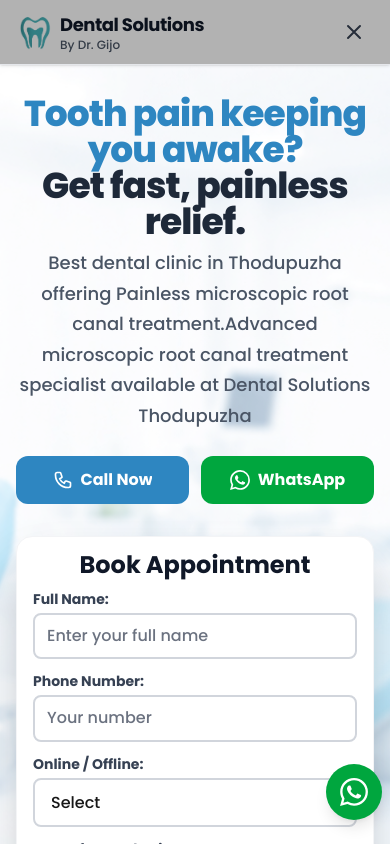
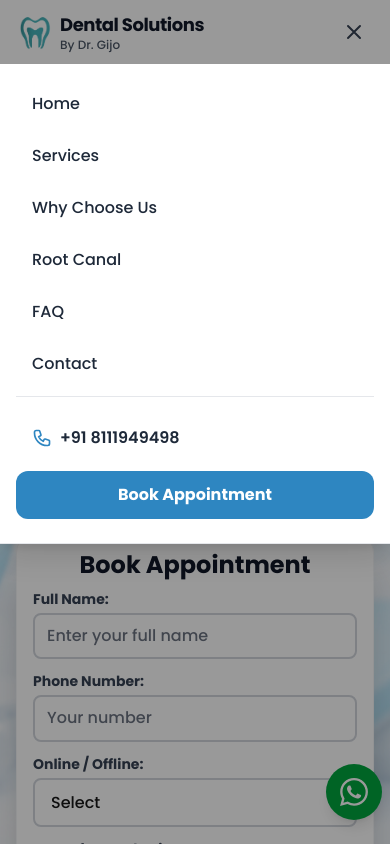
Before and after one commit to externalwebwork/dr-gijo, a Next.js app: page / in a window 390 px wide. Both pictures are taken after a click on the button 354 px from the left and 32 px from the top of the page. Shown: the top 844 px of the page. Built offline with nearby package versions, Linux system fonts and the light colour scheme.

Commit message:
sample last5

```diff
--- a/app/components/MobileNav.tsx
+++ b/app/components/MobileNav.tsx
@@ -1,9 +1,13 @@
 "use client";
 
-import { useState } from "react";
+import { useState, useEffect } from "react";
+import { createPortal } from "react-dom";
 
 export default function MobileNav() {
   const [isOpen, setIsOpen] = useState(false);
+  const [mounted, setMounted] = useState(false);
+
+  useEffect(() => setMounted(true), []);
 
   const navLinks = [
     { href: "#home", label: "Home" },
@@ -16,9 +20,61 @@ export default function MobileNav() {
 
   const handleLinkClick = () => setIsOpen(false);
 
+  const menuContent =
+    mounted &&
+    createPortal(
+      <>
+        {/* Backdrop - below panel so panel is clickable */}
+        <div
+          className="fixed inset-0 bg-black/40 z-[9998]"
+          onClick={handleLinkClick}
+          aria-hidden="true"
+          style={{ top: 0, left: 0, right: 0, bottom: 0 }}
+        />
+        {/* Dropdown panel - below nav bar (top-16 = 4rem, sm:top-20 = 5rem), above backdrop */}
+        <div
+          className="fixed left-0 right-0 w-full top-16 sm:top-20 bg-white border-b border-gray-200 shadow-xl z-[9999]"
+        >
+          <div className="px-4 py-4 space-y-1 max-h-[calc(100vh-5rem)] overflow-y-auto">
+            {navLinks.map((link) => (
+              <a
+                key={link.href}
+                href={link.href}
+                onClick={handleLinkClick}
+                className="block py-3 px-4 text-gray-800 hover:text-[#2E86C1] hover:bg-blue-50 rounded-lg font-medium text-base transition-colors"
+              >
+                {link.label}
+              </a>
+            ))}
+            <div className="pt-4 pb-2 space-y-2 border-t border-gray-200 mt-2">
+              <a
+                href="tel:+918111949498"
+                onClick={handleLinkClick}
+                className="flex items-center gap-2 py-3 px-4 text-gray-800 font-semibold"
+              >
+                <svg className="w-5 h-5 text-[#2E86C1] flex-shrink-0" fill="none" stroke="currentColor" viewBox="0 0 24 24">
+                  <path strokeLinecap="round" strokeLinejoin="round" strokeWidth={2} d="M3 5a2 2 0 012-2h3.28a1 1 0 01.948.684l1.498 4.493a1 1 0 01-.502 1.21l-2.257 1.13a11.042 11.042 0 005.516 5.516l1.13-2.257a1 1 0 011.21-.502l4.493 1.498a1 1 0 01.684.949V19a2 2 0 01-2 2h-1C9.716 21 3 14.284 3 6V5z" />
+                </svg>
+                +91 8111949498
+              </a>
+              <a
+                href="https://wa.me/918111949498?text=Hello%2C%20I%20would%20like%20to%20book%20a%20dental%20appointment%20at%20Dental%20Solutions%2C%20Thodupuzha."
+                target="_blank"
+                rel="noopener noreferrer"
+                onClick={handleLinkClick}
+                className="flex items-center justify-center gap-2 w-full bg-[#2E86C1] hover:bg-[#2574a8] text-white py-3 px-4 rounded-xl font-bold text-base transition-colors"
+              >
+                Book Appointment
+              </a>
+            </div>
+          </div>
+        </div>
+      </>,
+      document.body
+    );
+
   return (
     <>
-      {/* Hamburger Button */}
       <button
         onClick={() => setIsOpen(!isOpen)}
         className="lg:hidden p-2 rounded-lg text-gray-700 hover:bg-gray-100 transition-colors"
@@ -34,56 +90,7 @@ export default function MobileNav() {
         </svg>
       </button>
 
-      {/* Mobile Menu Overlay */}
-      {isOpen && (
-        <div
-          className="lg:hidden fixed inset-0 bg-black/30 z-40"
-          onClick={handleLinkClick}
-          aria-hidden="true"
-        />
-      )}
-
-      {/* Mobile Menu Panel - positioned below fixed nav */}
-      <div
-        className={`lg:hidden fixed top-16 sm:top-20 left-0 right-0 z-[99] w-full max-w-[100vw] overflow-hidden bg-white border-b border-gray-100 shadow-xl transition-all duration-300 ${
-          isOpen ? "opacity-100 visible" : "opacity-0 invisible pointer-events-none"
-        }`}
-        style={{ position: 'fixed' }}
-      >
-        <div className="px-4 py-4 space-y-1 max-h-[calc(100vh-5rem)] overflow-y-auto">
-          {navLinks.map((link) => (
-            <a
-              key={link.href}
-              href={link.href}
-              onClick={handleLinkClick}
-              className="block py-3 px-4 text-gray-700 hover:text-[#2E86C1] hover:bg-blue-50 rounded-lg font-medium text-base transition-colors"
-            >
-              {link.label}
-            </a>
-          ))}
-          <div className="pt-4 pb-2 space-y-2 border-t border-gray-100 mt-2">
-            <a
-              href="tel:+918111949498"
-              onClick={handleLinkClick}
-              className="flex items-center gap-2 py-3 px-4 text-gray-700 font-semibold"
-            >
-              <svg className="w-5 h-5 text-[#2E86C1]" fill="none" stroke="currentColor" viewBox="0 0 24 24">
-                <path strokeLinecap="round" strokeLinejoin="round" strokeWidth={2} d="M3 5a2 2 0 012-2h3.28a1 1 0 01.948.684l1.498 4.493a1 1 0 01-.502 1.21l-2.257 1.13a11.042 11.042 0 005.516 5.516l1.13-2.257a1 1 0 011.21-.502l4.493 1.498a1 1 0 01.684.949V19a2 2 0 01-2 2h-1C9.716 21 3 14.284 3 6V5z" />
-              </svg>
-              +91 8111949498
-            </a>
-            <a
-              href="https://wa.me/918111949498?text=Hello%2C%20I%20would%20like%20to%20book%20a%20dental%20appointment%20at%20your%20clinic.%20I%20am%20experiencing%20tooth%20pain%20and%20need%20consultation.%20Please%20let%20me%20know%20the%20available%20time%20slots."
-              target="_blank"
-              rel="noopener noreferrer"
-              onClick={handleLinkClick}
-              className="flex items-center justify-center gap-2 w-full bg-[#2E86C1] hover:bg-[#2574a8] text-white py-3 px-4 rounded-xl font-bold text-base transition-colors"
-            >
-              Book Appointment
-            </a>
-          </div>
-        </div>
-      </div>
+      {isOpen && menuContent}
     </>
   );
 }
--- a/app/layout.tsx
+++ b/app/layout.tsx
@@ -11,34 +11,34 @@ const poppins = Poppins({
 });
 
 export const metadata: Metadata = {
-  metadataBase: new URL("https://smiledental.com"),
-  title: "Dental Clinic in Kottayam | Family Dental Care | Smile Dental",
+  metadataBase: new URL("https://dentalsolutionsthodupuzha.com"),
+  title: "Dental Solutions Thodupuzha | Painless Microscopic Root Canal | Dr. Gijo",
   description:
-    "Trusted family dental clinic in Kottayam. Quality dental care including cleanings, fillings, root canal, teeth whitening, and more. Book your appointment today.",
+    "Best dental clinic in Thodupuzha. Painless microscopic root canal treatment by Dr. Gijo. Advanced root canal specialist, endodontist care. Book appointment today.",
   keywords: [
-    "dental clinic Kottayam",
-    "family dentist Kottayam",
-    "dental care Kottayam",
-    "teeth cleaning Kottayam",
-    "root canal Kottayam",
-    "teeth whitening Kottayam",
-    "dental fillings Kottayam",
+    "dental clinic Thodupuzha",
+    "root canal Thodupuzha",
+    "painless root canal Thodupuzha",
+    "microscopic root canal Thodupuzha",
+    "Dr. Gijo dentist",
+    "Dental Solutions Thodupuzha",
+    "endodontist Thodupuzha",
   ],
   alternates: {
     canonical: "/",
   },
   openGraph: {
-    title: "Smile Dental | Family Dental Clinic in Kottayam",
+    title: "Dental Solutions Thodupuzha | Painless Microscopic Root Canal | Dr. Gijo",
     description:
-      "Quality dental care for the whole family. Cleanings, fillings, root canal, teeth whitening, and comprehensive dental services in Kottayam.",
+      "Best dental clinic in Thodupuzha. Painless microscopic root canal treatment and advanced dental care by Dr. Gijo. Book your appointment.",
     type: "website",
     url: "/",
   },
   twitter: {
     card: "summary_large_image",
-    title: "Dental Clinic in Kottayam | Smile Dental",
+    title: "Dental Solutions Thodupuzha | Painless Root Canal | Dr. Gijo",
     description:
-      "Trusted family dental clinic offering comprehensive care including cleanings, fillings, root canal, and teeth whitening.",
+      "Painless microscopic root canal treatment in Thodupuzha. Advanced dental care by Dr. Gijo. Book your appointment today.",
   },
   icons: {
     icon: [
```
